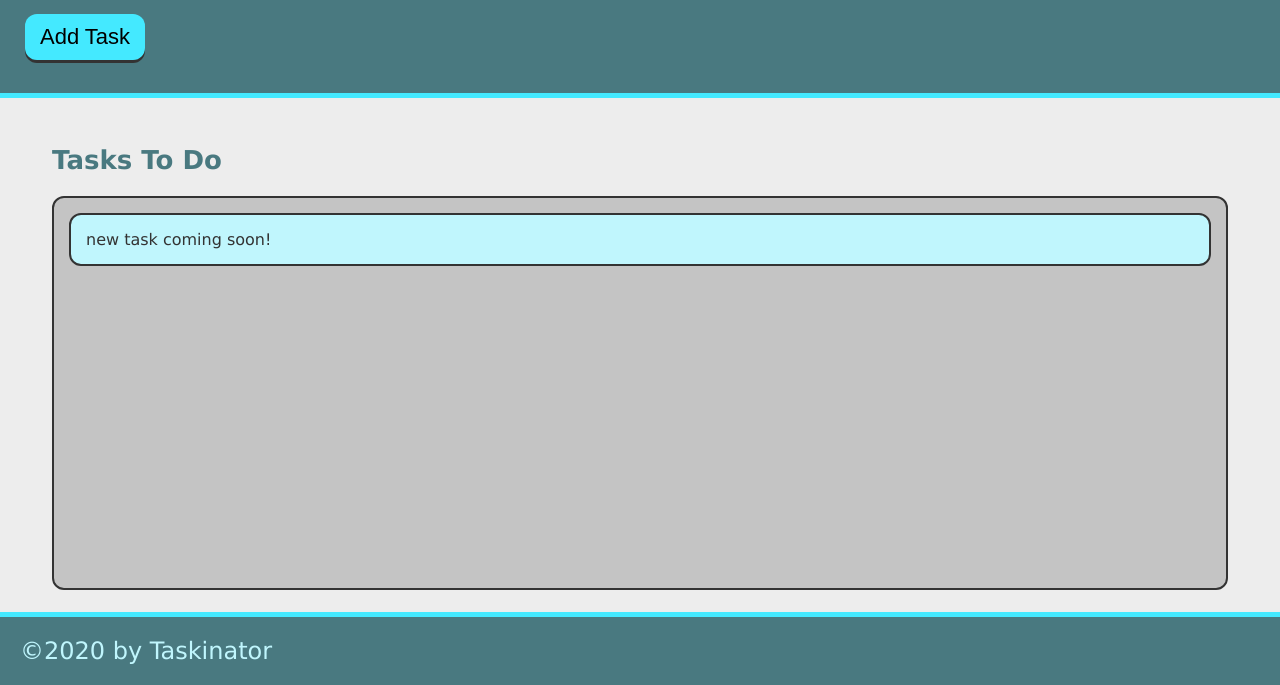
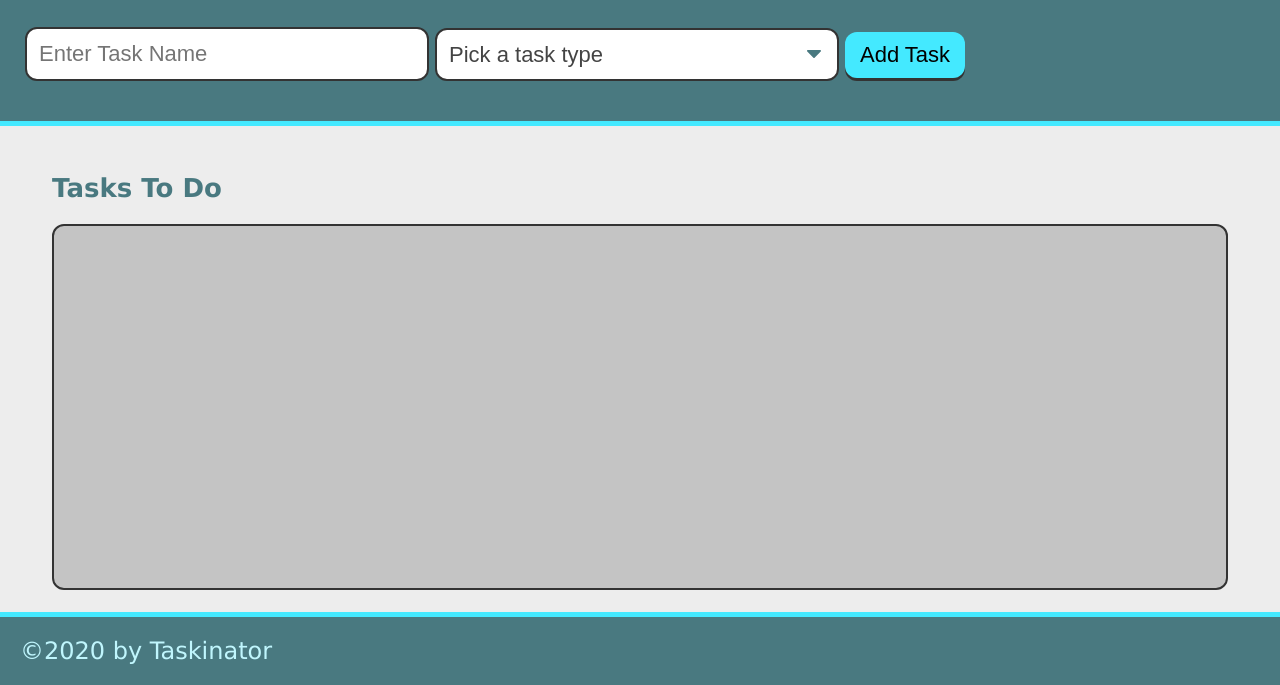
Before and after one commit to Tim-Gelety/taskinator, a plain HTML site: page index.html in a window 1280 px wide. Shown: the part 115-800 px from the top of the page. Drawn offline with Linux system fonts and the light colour scheme.

Commit message:
header-improvements

```diff
--- a/index.html
+++ b/index.html
@@ -13,14 +13,27 @@
     <header>
         <h1 class="page-title">Taskinator</h1>
         <p>CLICK the button below to add a new task!</p>
-        <button class="btn" id="save-task">Add Task</button>
+        <form id="task-form">
+            <div class="form-group">
+                <input type="text" name="task-name" placeholder="Enter Task Name" />
+              </div>
+              <div class="form-group">
+                <select name="task-type" class="select-dropdown">
+                  <option value="" disabled selected>Pick a task type</option>
+                  <option value="Print">Print</option>
+                  <option value="Web">Web</option>
+                  <option value="Mobile">Mobile</option>
+                </select>
+              </div>
+            <div class="form-group">
+              <button class="btn" id="save-task" type="submit">Add Task</button>
+            </div>
+          </form>
     </header>
     <main class="page-content">
         <section class="task-list-wrapper">
             <h2 class="list-title">Tasks To Do</h2>
-            <ul class="task-list" id="tasks-to-do">
-                <li class="task-item">new task coming soon!</li>
-            </ul>
+            <ul class="task-list" id="tasks-to-do"></ul>
         </section>
     </main>
     <footer>
```
